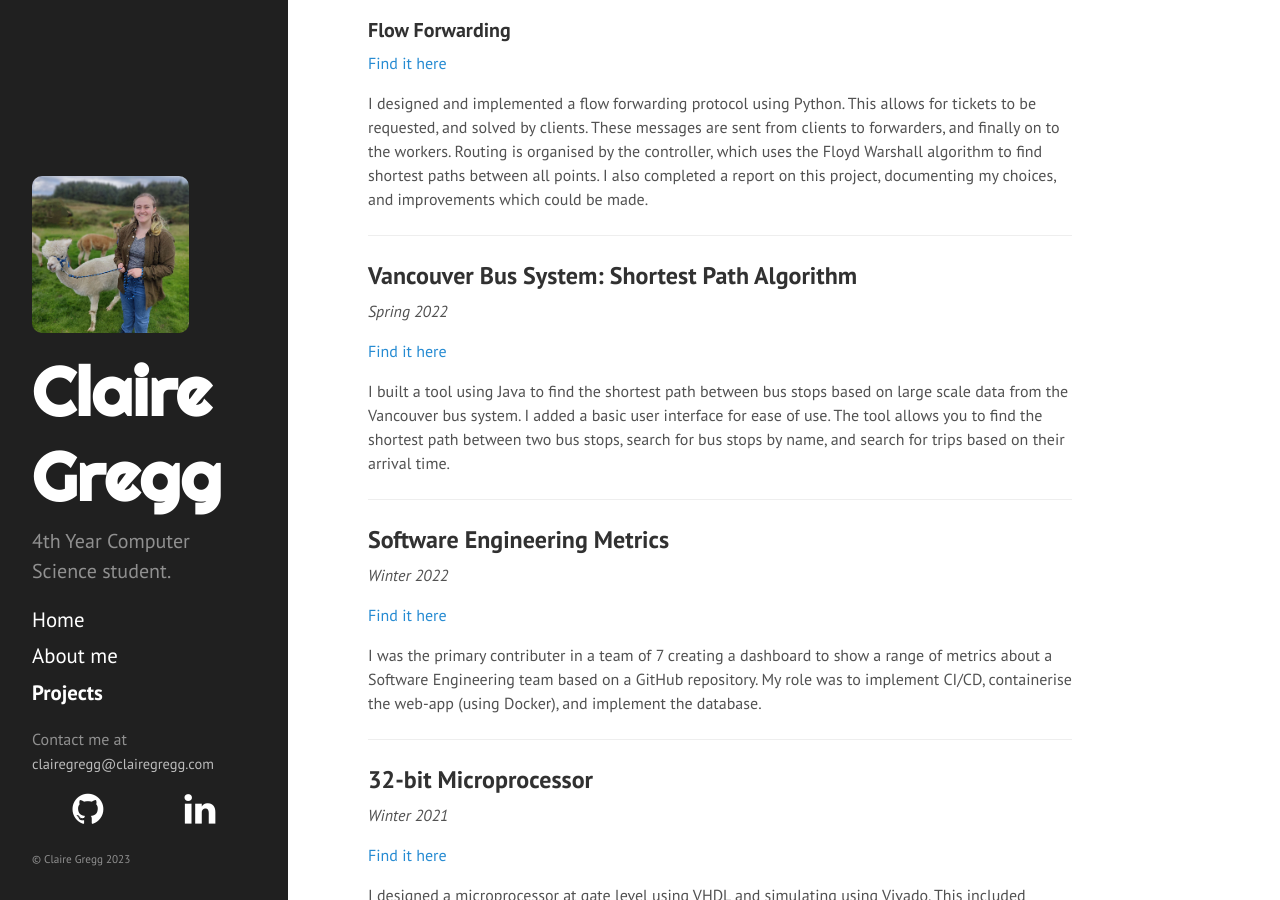
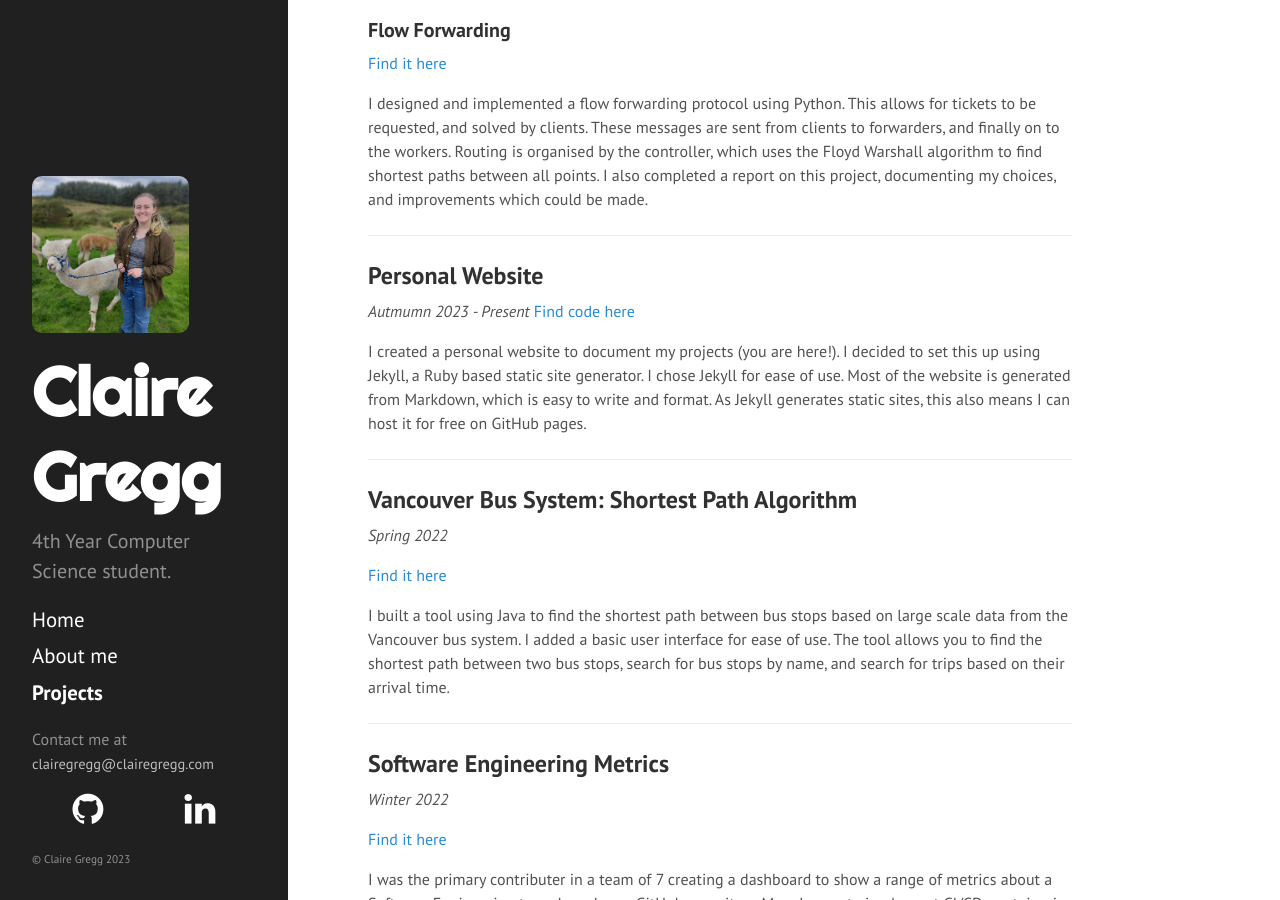
Before and after one commit to clairegregg/clairegregg.github.io, a Jekyll site: the page built from projects.md, in a window 1280 px wide and 900 px high, scrolled down 1479 px. Built offline with Jekyll 4.4.1, drawn with Linux system fonts in a browser that asks for light colours; Markdown is read by kramdown in place of the engine named in the settings.

Commit message:
Add website project

```diff
--- a/projects.md
+++ b/projects.md
@@ -51,6 +51,14 @@ I designed and implemented a flow forwarding protocol using Python. This allows
 
 ___
 
+## Personal Website
+*Autmumn 2023 - Present*
+[Find code here](https://github.com/clairegregg/clairegregg.github.io)
+
+I created a personal website to document my projects (you are here!). I decided to set this up using Jekyll, a Ruby based static site generator. I chose Jekyll for ease of use. Most of the website is generated from Markdown, which is easy to write and format. As Jekyll generates static sites, this also means I can host it for free on GitHub pages.
+
+___
+
 ## Vancouver Bus System: Shortest Path Algorithm
 *Spring 2022*
 
```
